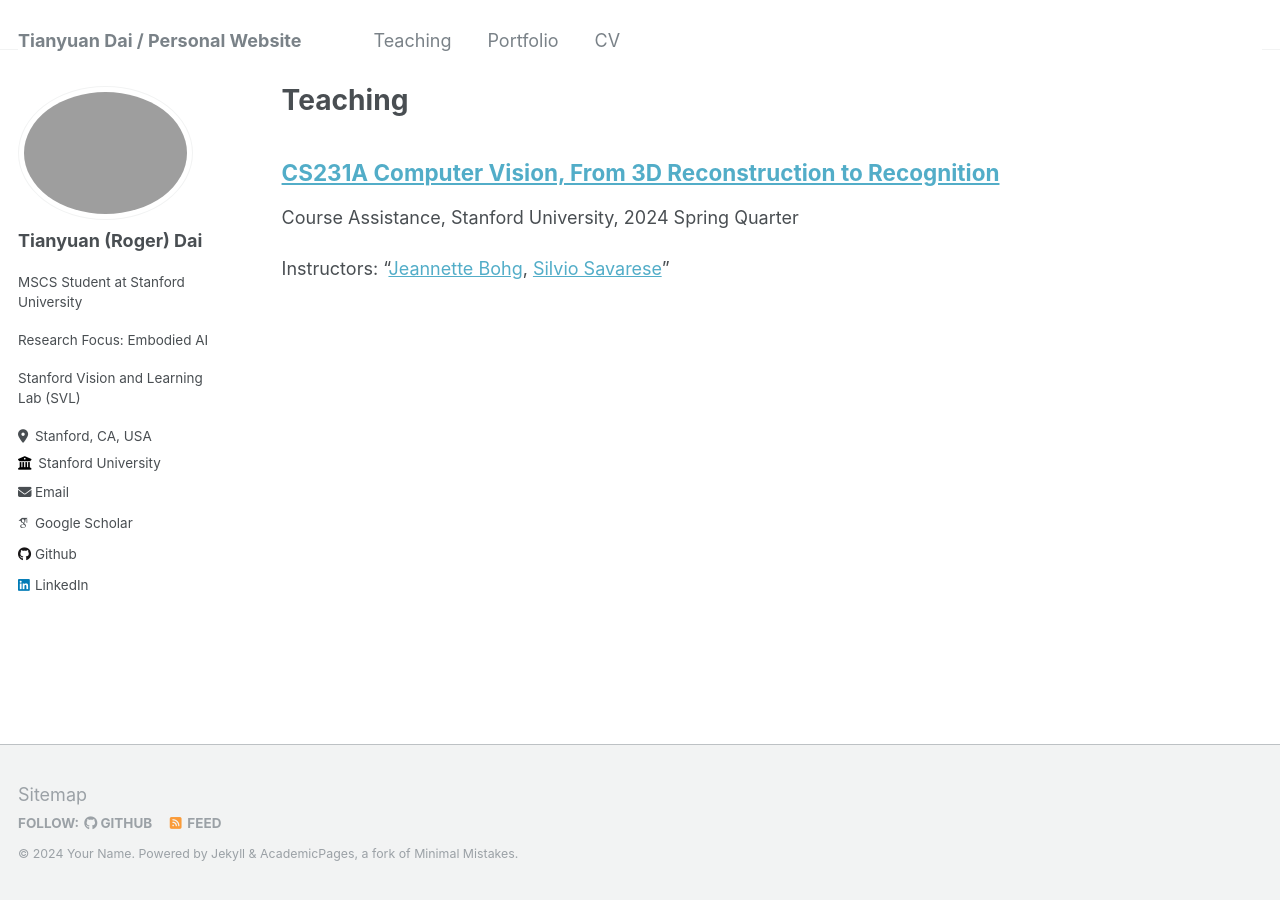
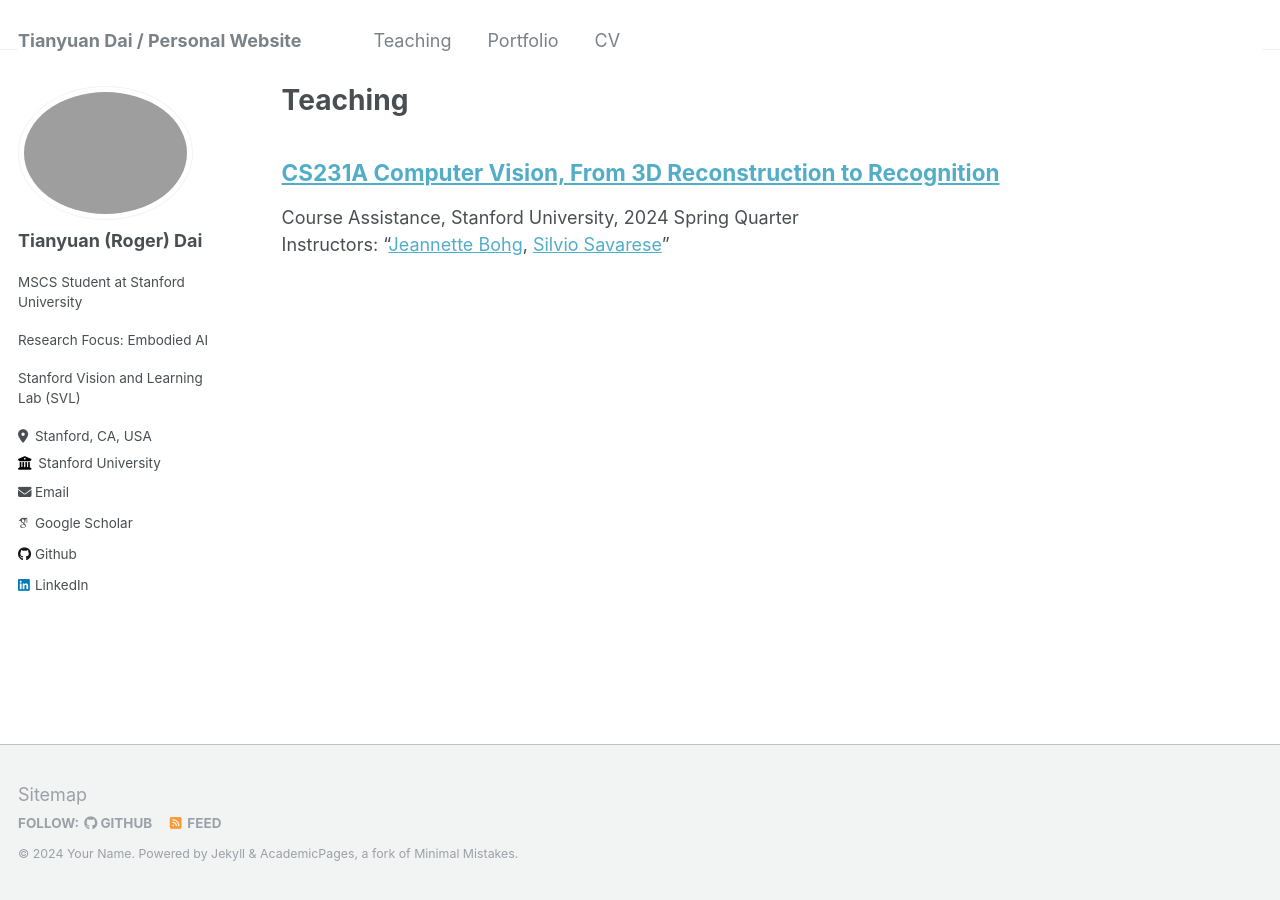
Before and after one commit to RogerDAI1217/RogerDai.github.io, a Jekyll site: the page built from _pages/teaching.md, in a window 1280 px wide. Built offline with Jekyll 4.4.1, drawn with Linux system fonts in a browser that asks for light colours; some web fonts are replaced.

```diff
--- a/_pages/teaching.md
+++ b/_pages/teaching.md
@@ -5,7 +5,6 @@ permalink: /teaching/
 author_profile: true
 ---
 
-## [CS231A Computer Vision, From 3D Reconstruction to Recognition]("https://web.stanford.edu/class/cs231a/")
-Course Assistance, Stanford University, 2024 Spring Quarter
-
+## [CS231A Computer Vision, From 3D Reconstruction to Recognition](https://web.stanford.edu/class/cs231a/)
+Course Assistance, Stanford University, 2024 Spring Quarter<br />
 Instructors: "[Jeannette Bohg](https://web.stanford.edu/~bohg/), [Silvio Savarese](https://wayback.stanford.edu/was/20180314115226mp_/http://cvgl.stanford.edu/silvio/)"
```
